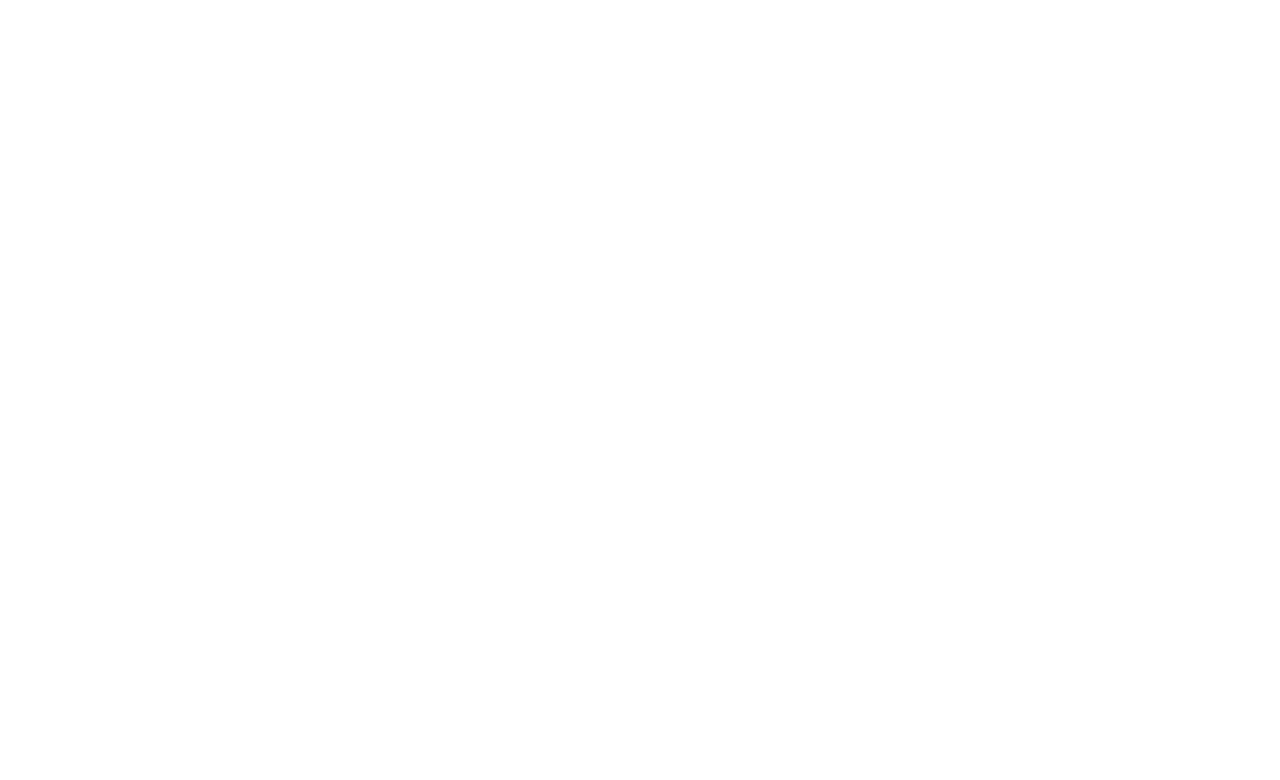
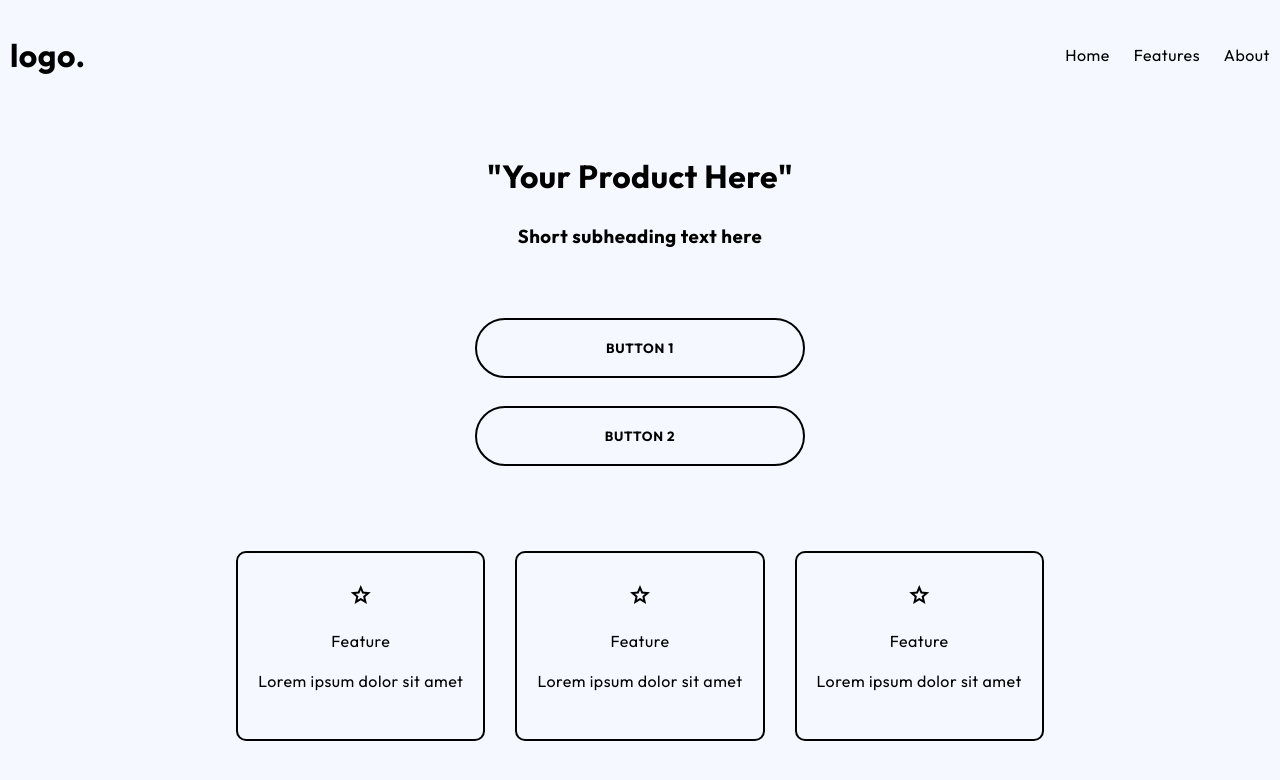
Before and after one commit to ZionD01/HTML-CSS-Website, a plain HTML site: page index.html in a window 1280 px wide. Drawn offline with nearby package versions, Linux system fonts and the light colour scheme; a web font is replaced by a local one.

Commit message:
Second Commit

```diff
--- a/index.html
+++ b/index.html
@@ -6,13 +6,120 @@
 
     <meta charset="UTF-8">
     <meta name="viewport" content="width=device-width, initial-scale=1.0">
-    <title>ADHD Creator Roadmap</title>
+    <title>Website Template</title>
     <link rel="stylesheet" href="styles/styles.css">
+
+    <!-- FONT "Outfit" -->
+    <link rel="preconnect" href="https://fonts.googleapis.com">
+    <link rel="preconnect" href="https://fonts.gstatic.com" crossorigin>
+    <link
+        href="https://fonts.googleapis.com/css2?family=Commissioner:wght@100..900&family=Outfit:wght@100..900&family=PT+Sans+Caption:wght@400;700&display=swap"
+        rel="stylesheet">
+
+    <!-- ICON Star -->
+    <link rel="stylesheet"
+        href="https://fonts.googleapis.com/css2?family=Material+Symbols+Outlined:opsz,wght,FILL,GRAD@20..48,100..700,0..1,-50..200&icon_names=star" />
 
 </head>
 
 <body>
 
+    <!-- Header (logo & Nav Bar)-->
+
+    <header>
+
+        <div id="header">
+
+            <div id="logo-container">
+                <h1>logo.</h1>
+            </div>
+
+            <nav class="navlinks">
+                <a id="nav-home" href="">Home</a>
+                <a id="nav-toolkit" href="">Features</a>
+                <a id="nav-book1" href="">About</a>
+            </nav>
+
+        </div>
+
+    </header>
+
+
+    <!-- Hero Section -->
+
+    <div id="hero-section">
+
+        <div id="hero-elements">
+
+            <div>
+
+                <h1>"Your Product Here"</h1>
+
+                <h3>Short subheading text here</h3>
+
+            </div>
+
+            <div id="button-container">
+
+                <button id="button-1">BUTTON 1</button>
+
+                <button id="button-2">BUTTON 2</button>
+
+            </div>
+
+        </div>
+
+    </div> <!-- Hero Section -->
+
+
+    <!-- Feature Section (Cards) -->
+
+    <div id="features-section">
+
+        <!-- Card 1 -->
+
+        <div id="feature-card1" class="card">
+
+            <span class="material-symbols-outlined">star</span>
+
+            <p>Feature</p>
+
+            <p>Lorem ipsum dolor sit amet</p>
+
+        </div>
+
+        <!-- Card 2 -->
+
+        <div id="feature-card2" class="card">
+
+            <span class="material-symbols-outlined">star</span>
+
+            <p>Feature</p>
+
+            <p>Lorem ipsum dolor sit amet</p>
+
+        </div>
+
+        <!-- Card 3 -->
+
+        <div id="feature-card3" class="card">
+
+            <span class="material-symbols-outlined">star</span>
+
+            <p>Feature</p>
+
+            <p>Lorem ipsum dolor sit amet</p>
+
+        </div>
+
+    </div> <!-- End of Feature Section (Cards) -->
+
+
+    <!-- Roadmap Preview Table -->
+
+    <!-- Testimonial Section -->
+
+    <!-- Footer -->
 
 
 </body>
--- a/styles/styles.css
+++ b/styles/styles.css
@@ -5,10 +5,10 @@ body {
     padding: 0;
     height: 100%;
     box-sizing: border-box;
-    background: rgb(255, 255, 255);
+    background: #f5f9ff;
     font-family: Outfit;
-    /* line-height: 1.5;
-    letter-spacing: 0.3px; */
+    line-height: 1.5;
+    letter-spacing: 0.5px;
 
 }
 
@@ -19,3 +19,95 @@ body {
     box-sizing: inherit;
 
 }
+
+
+#header {
+
+    display: flex;
+    justify-content: space-between;
+    align-items: center;
+    /* border: 2px solid grey; */
+
+}
+
+#logo-container {
+    margin: 10px;
+}
+
+
+
+#navlinks {
+
+    display: flex;
+    justify-content: space-evenly;
+
+}
+
+.navlinks a {
+
+    text-decoration: none;
+    margin: 10px;
+    color: black;
+    font-family: Outfit;
+
+}
+
+#hero-section {
+
+    display: flex;
+    justify-content: center;
+    align-items: center;
+    text-align: center;
+
+}
+
+#hero-elements {
+
+    margin: 20px;
+
+}
+
+button {
+
+    padding: 20px 80px 20px 80px;
+    margin: 10px;
+    border-radius: 50px;
+    margin-top: 18px;
+    border: 2px solid;
+    width: 100%;
+    font-weight: bold;
+    font-family: Outfit;
+    letter-spacing: 0.7px;
+    background: none;
+
+}
+
+#button-container {
+
+    width: 350px;
+    display: flex;
+    justify-content: center;
+    flex-wrap: wrap;
+    margin-top: 50px;
+
+}
+
+#features-section {
+
+    display: flex;
+    justify-content: center;
+    margin: 40px 20px 40px 20px;
+    margin
+
+}
+
+.card {
+
+    display: block;
+    border: 2px solid;
+    text-align: center;
+    border-radius: 10px;
+    margin: 15px;
+    padding: 30px 20px 30px 20px;
+
+}
```
Also changed, not shown: pages/about_page.html (added, +21 -0 lines), pages/feature_page.html (added, +20 -0 lines), styles/about_page.css (added), styles/feature_page.css (added).
